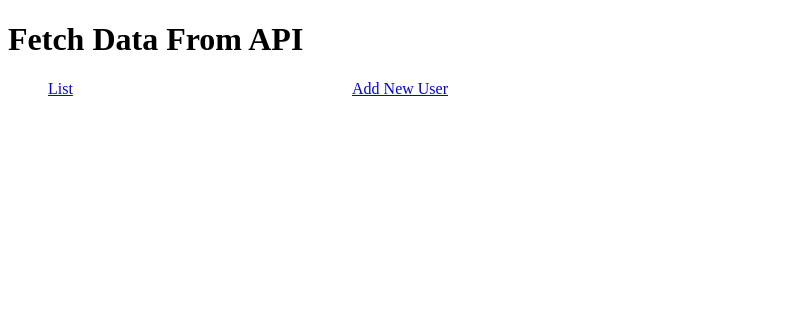
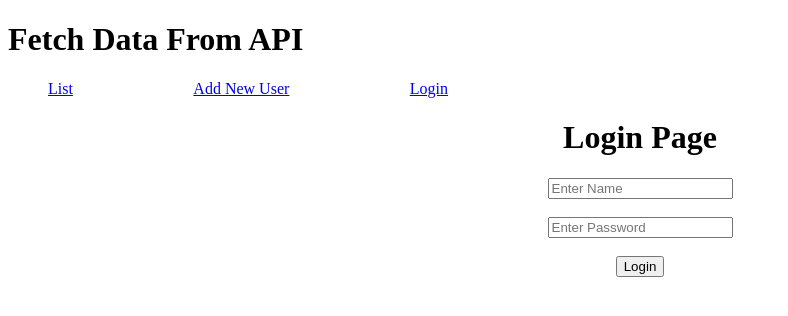
Before and after one commit to KokabNaveed/React, a React (Vite) app: page /login in a window 1280 px wide. Shown: the top 316 px of the page, without its empty margins (0-788 px from the left). Built offline with nearby package versions, Linux system fonts and the light colour scheme.

Commit message:
Add Simple Form Validation

```diff
--- a/src/LearnAPI.jsx
+++ b/src/LearnAPI.jsx
@@ -3,6 +3,7 @@ import './Styles/API.css'
 import UserList from './UserList'
 import UserAdd from './UserAdd'
 import EditUser from './UserEdit'
+import Login from './Login'
 
 export default function LearnAPI() {
 
@@ -18,12 +19,15 @@ export default function LearnAPI() {
                 <li>
                     <NavLink to='/add'>Add New User</NavLink>
                 </li>
+                <li>
+                    <NavLink to='/login'>Login</NavLink>
+                </li>
             </ul>
             <Routes>
                 <Route path='/' element={<UserList />} />
                 <Route path='/add' element={<UserAdd />} />
                 <Route path='/edit/:id' element={<EditUser />} />
-
+                <Route path='/login' element={<Login />} />
             </Routes>
 
 
--- a/src/Login.jsx
+++ b/src/Login.jsx
@@ -1,6 +1,54 @@
-function Login(){
-    return(
-        <h1>Login Page</h1>
+import { useState } from "react";
+import './Styles/API.css';
+
+function Login() {
+
+    const [name, setName] = useState('');
+    const [nameErr, setNameErr] = useState();
+
+    const [password, setpassword] = useState('');
+    const [passwordErr, setpasswordErr] = useState();
+
+    const handleName = (event) => {
+
+        console.log(event.target.value);
+
+        if (event.target.value.length > 5) {
+            setNameErr('Please Enter valid username. 5 character are allowed')
+        }
+        else {
+            setNameErr();
+        }
+    }
+
+    const handlePassword = (event) => {
+
+        let regex = /^[A-Z0-9]+$/i;
+
+        if (!(regex.test(event.target.value))) {
+            setpasswordErr('Please Enter valid Password. Only character and numbers are allowed')
+
+        }
+        else {
+            setpasswordErr();
+        }
+    }
+
+
+    return (
+        <div style={{ textAlign: 'center' }}>
+            <h1>Login Page</h1>
+            <input type="text" className={nameErr ? 'error' : ''} onChange={handleName} placeholder="Enter Name" />
+            <br />
+            <span className="red-color">{nameErr && nameErr}</span>
+            <br />
+            <input type="text" className={passwordErr ? 'error' : ''} onChange={handlePassword} placeholder="Enter Password" />
+            <br />
+            <span className="red-color">{passwordErr && passwordErr}</span>
+            <br />
+            <button disabled={nameErr || passwordErr}>Login</button>
+        </div>
+
     )
 }
 
--- a/src/Styles/API.css
+++ b/src/Styles/API.css
@@ -17,3 +17,16 @@
     list-style: none;
     width: 400px;
 }
+
+.error{
+    border: 1px solid red;
+}
+
+.error:focus{
+    outline: 1px solid red;
+}
+
+.red-color{
+    color: red;
+    margin: 2px;
+}
```
